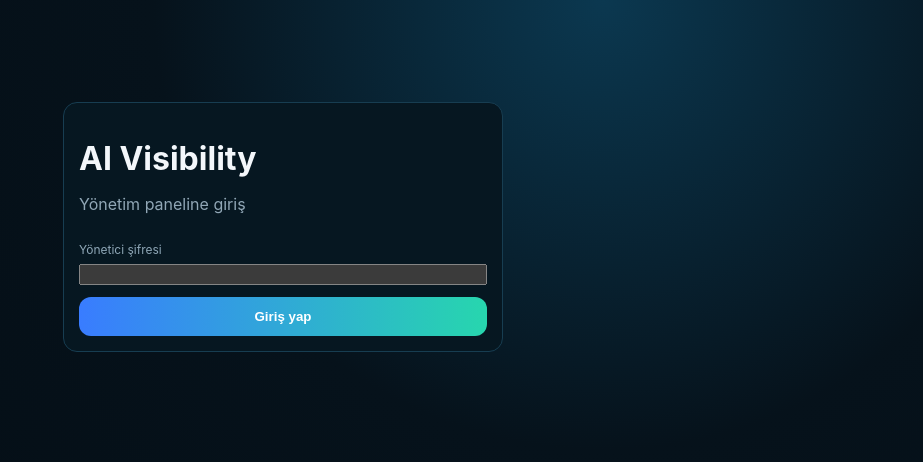
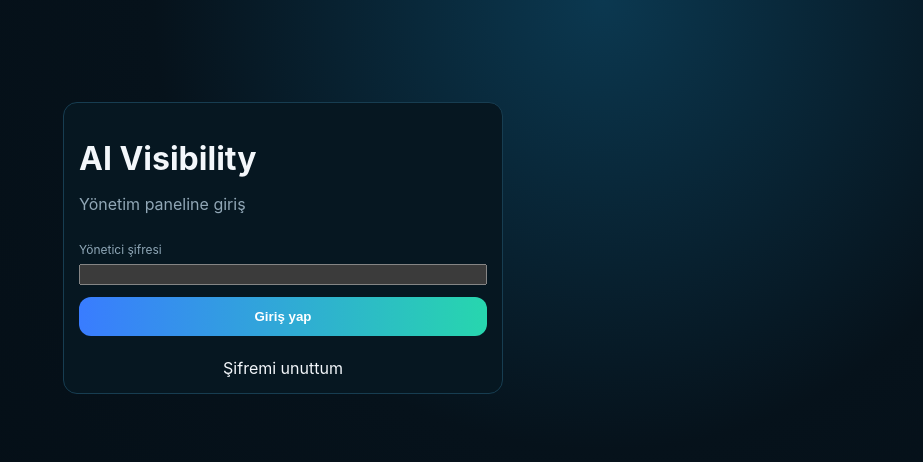
Before and after one commit to mehmetozan-5858/ai-visibility, a Next.js app: page /login in a window 1280 px wide. Shown: the top 462 px of the page, without its empty margins (357-1280 px from the left). Built offline with nearby package versions, Linux system fonts and the light colour scheme.

Commit message:
Add forgot password link to login

```diff
--- a/components/LoginForm.js
+++ b/components/LoginForm.js
@@ -15,6 +15,7 @@ export default function LoginForm(){
     <div><h1 style={{marginBottom:6}}>AI Visibility</h1><p>Yönetim paneline giriş</p></div>
     <label>Yönetici şifresi<input type="password" value={password} onChange={e=>setPassword(e.target.value)} autoComplete="current-password" required/></label>
     <button disabled={busy}>{busy?"Kontrol ediliyor…":"Giriş yap"}</button>
+    <a href="/sifremi-unuttum" style={{textAlign:"center",display:"block",marginTop:10}}>Şifremi unuttum</a>
     {msg&&<p className="client-message">{msg}</p>}
   </form>;
 }
```
